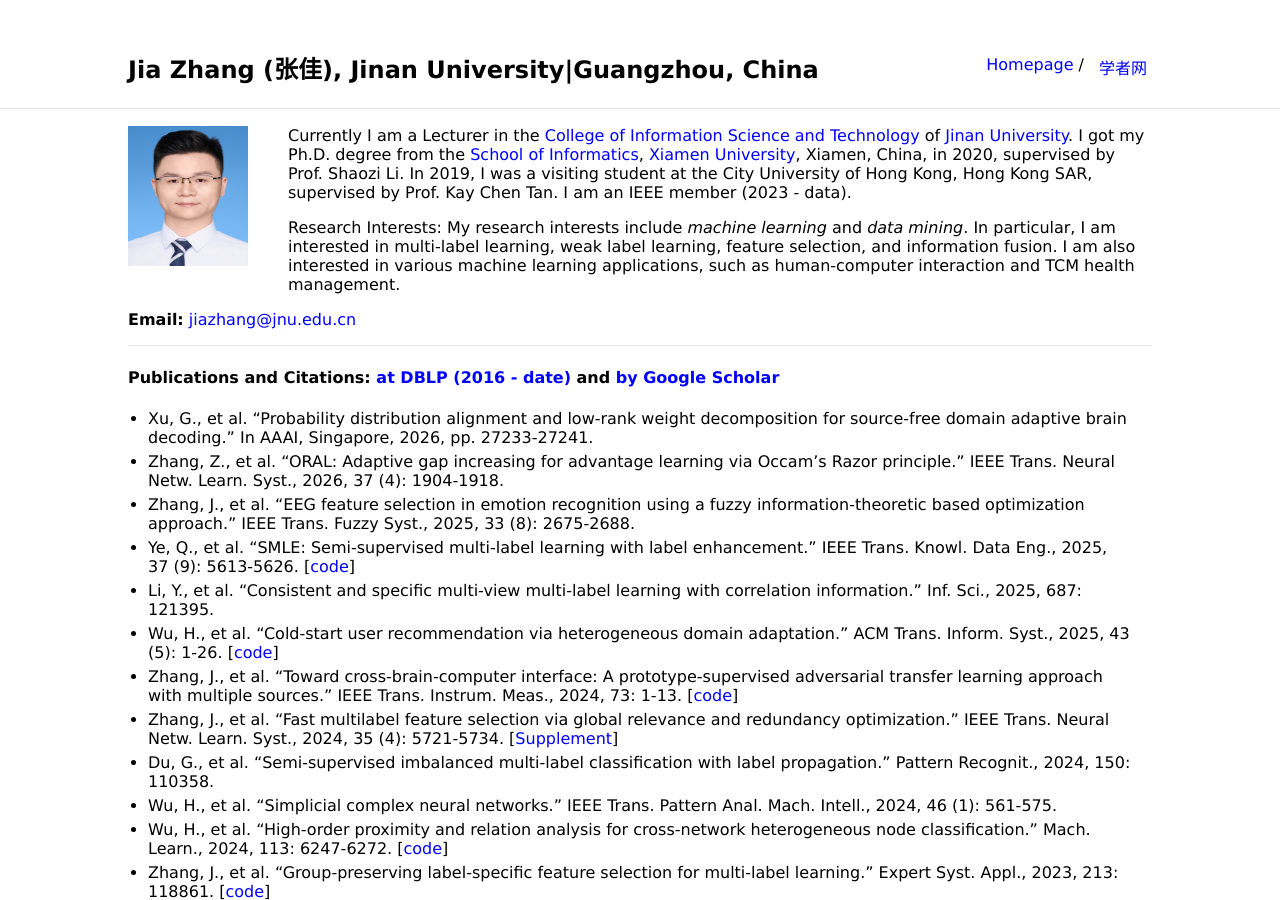
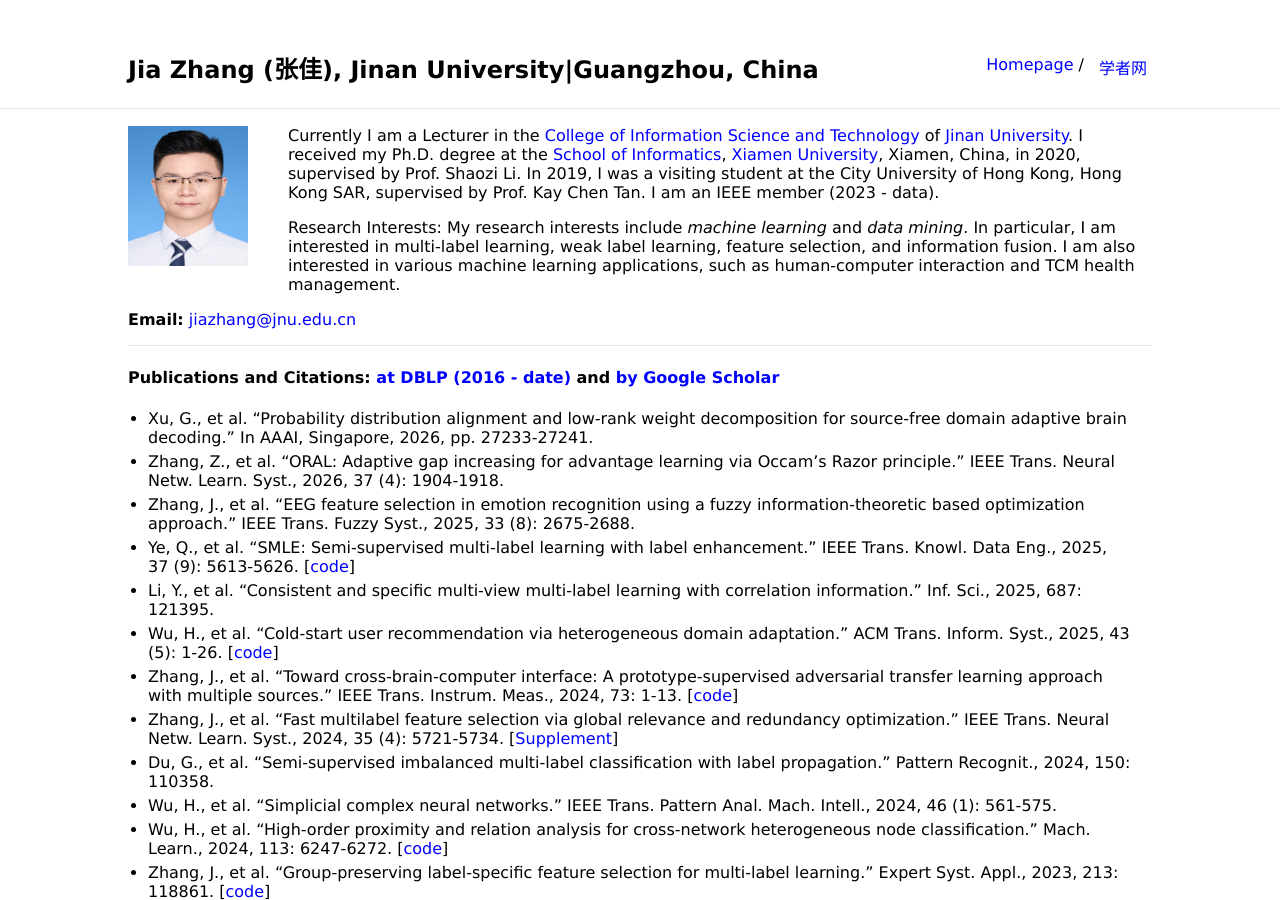
Before and after one commit to jiazhang-ml/jiazhang-ml.github.io, a Jekyll site: the page built from index.md, in a window 1280 px wide and 900 px high. Built offline with Jekyll 4.4.1, drawn with Linux system fonts in a browser that asks for light colours.

Commit message:
Update index.md

```diff
--- a/index.md
+++ b/index.md
@@ -5,7 +5,7 @@ layout: default
 
 <img class="profile-picture" src="jiazhang.jpg">
 
-Currently I am a Lecturer in the [College of Information Science and Technology](https://xxxy.jnu.edu.cn/main.htm) of [Jinan University](https://www.jnu.edu.cn/). I got my Ph.D. degree from the [School of Informatics](https://informatics.xmu.edu.cn/), [Xiamen University](https://www.xmu.edu.cn/), Xiamen, China, in 2020, supervised by Prof. Shaozi Li. In 2019, I was a visiting student at the City University of Hong Kong, Hong Kong SAR, supervised by Prof. Kay Chen Tan. I am an IEEE member (2023 - data).
+Currently I am a Lecturer in the [College of Information Science and Technology](https://xxxy.jnu.edu.cn/main.htm) of [Jinan University](https://www.jnu.edu.cn/). I received my Ph.D. degree at the [School of Informatics](https://informatics.xmu.edu.cn/), [Xiamen University](https://www.xmu.edu.cn/), Xiamen, China, in 2020, supervised by Prof. Shaozi Li. In 2019, I was a visiting student at the City University of Hong Kong, Hong Kong SAR, supervised by Prof. Kay Chen Tan. I am an IEEE member (2023 - data).
 
 Research Interests: My research interests include *machine learning* and *data mining*. In particular, I am interested in multi-label learning, weak label learning, feature selection, and information fusion. I am also interested in various machine learning applications, such as human-computer interaction and TCM health management.
 
```
